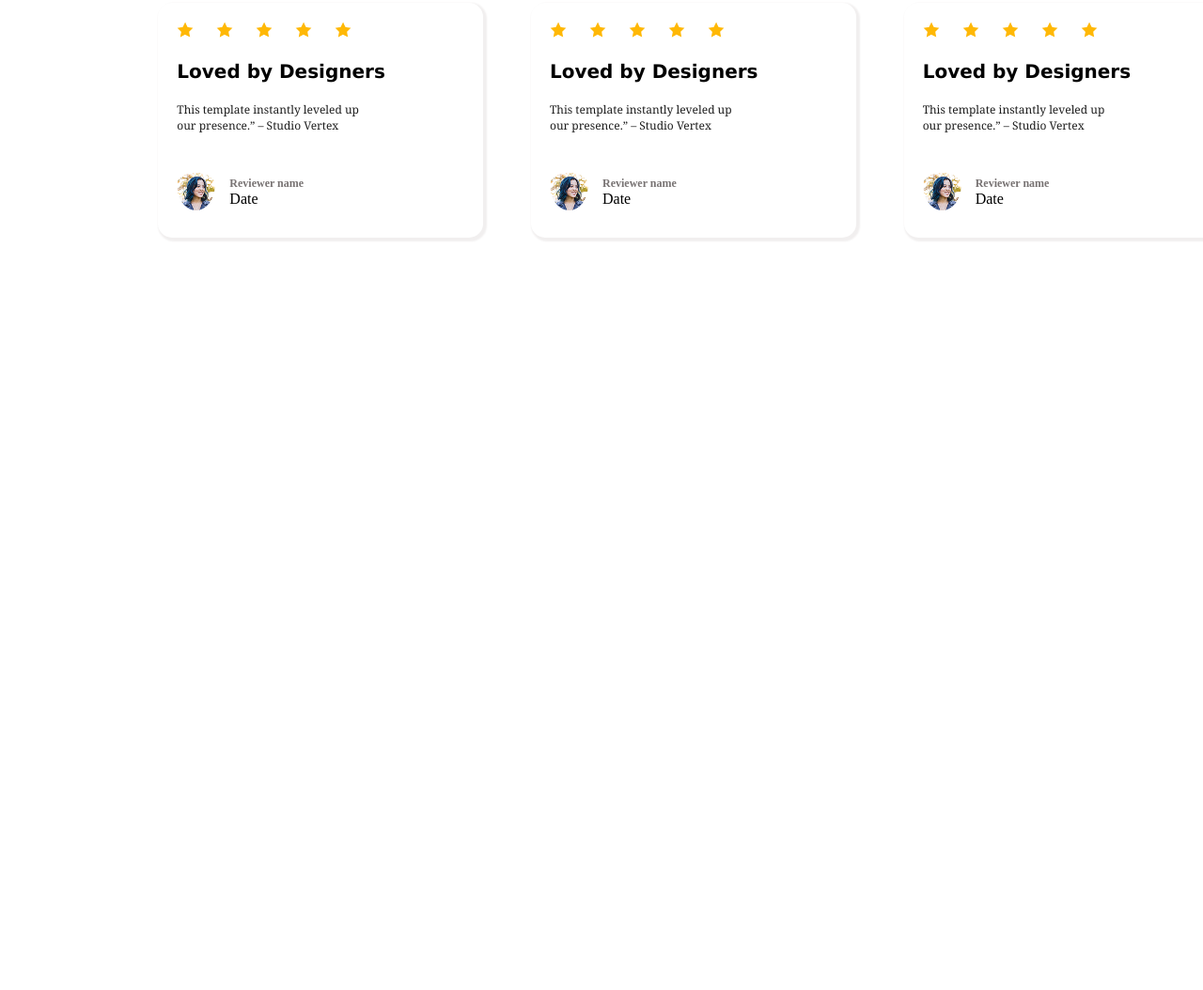
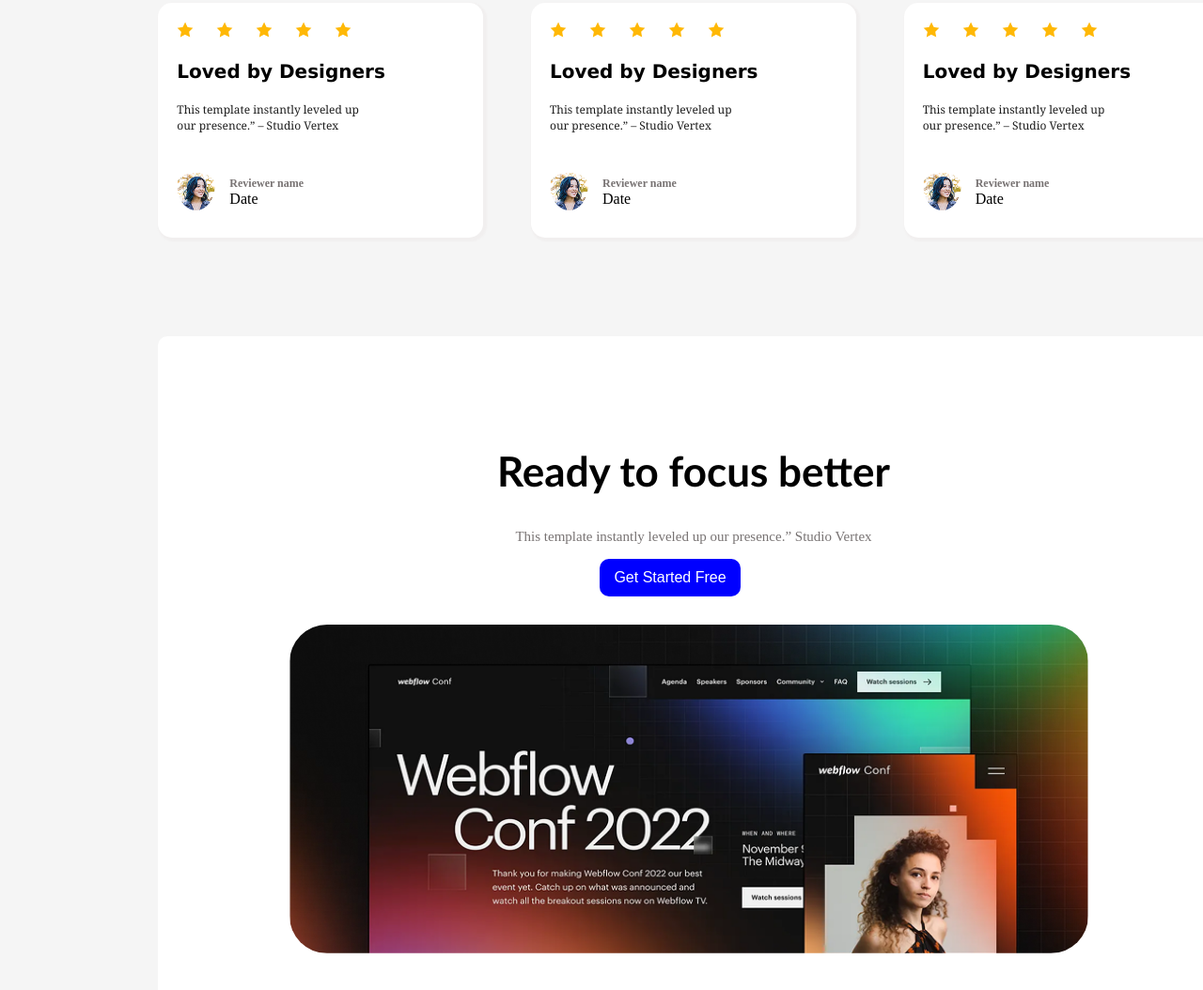
Before and after one commit to snknayan/assignment-01-nayan, a plain HTML site: page index.html in a window 1280 px wide. Shown: the part 1838-2892 px from the top of the page at 94% size. Before the commit the page ends 2196 px from the top, so only its background shows below. Drawn offline with Linux system fonts and the light colour scheme.

Commit message:
Focus section added

```diff
--- a/index.html
+++ b/index.html
@@ -141,7 +141,25 @@
 
 
           </section>
+         <!-- Focus section -->
+          <section class="focus-section">
+                <div class="focus-div">
+            <h1 class="banner-text"> Ready to focus better</h1>
+            <p class="focus-sub">This template instantly leveled up our presence.” Studio Vertex</p>
 
+            <button class="focus-btn btn-01">Get Started Free </button>
+            </div>
+
+            <img class="focus-img" src="Assets/wc-big.png" alt="">
+
+
+          </section>
+          <!-- Newsletter section -->
+
+          <section class="nwl-sec">
+
+
+          </section>
     </main>
 
     <footer>
--- a/styles/assignment-01.css
+++ b/styles/assignment-01.css
@@ -1,7 +1,11 @@
 /* Shared Styles */
-.body{
-    width: 1440px;
+body{
+    max-width: 1440px;
     background-color: whitesmoke;
+
+
+}
+
 }
 section{
     width:1140;
@@ -212,3 +216,34 @@ box-shadow: 2px 2px 2px 2px rgb(241, 239, 239);
     padding-top: 15px;
     border-radius: 50%;
 }
+/* Card section end */
+
+/* Focus section start */
+
+.focus-section{
+
+    width: 1140px;
+    height: 600px;
+    margin-left: 160px;
+    margin-bottom: 80px;
+    border-radius: 10px;
+    padding-top: 80px;
+    padding-bottom: 80px;
+    background-color: white;
+}
+.focus-sub{
+
+    color: #787373;
+    font-size: 15px;
+    text-align: center;
+}
+.focus-btn{
+    margin-left: 470px;
+    margin-bottom: 30px;
+}
+.focus-img{
+    height: 350px;
+    width: 850px;
+    border-radius: 40px;
+    margin-left: 140px;
+}
```
